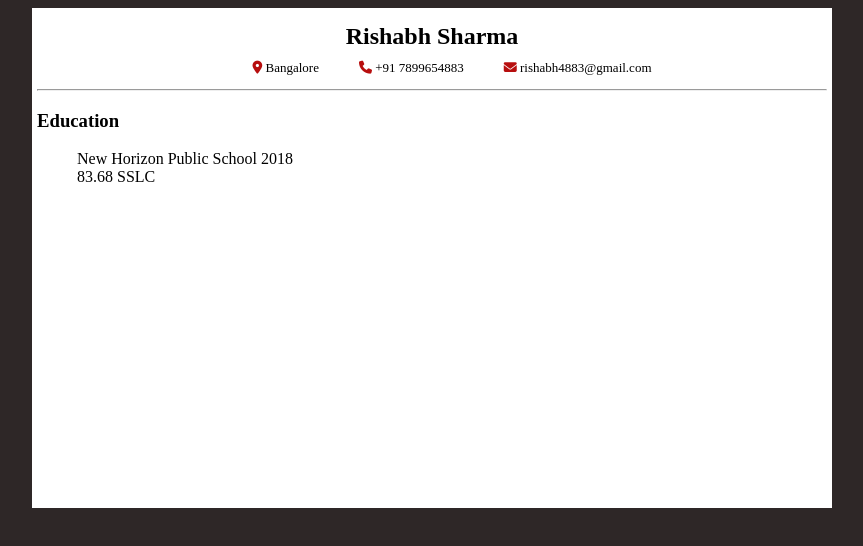
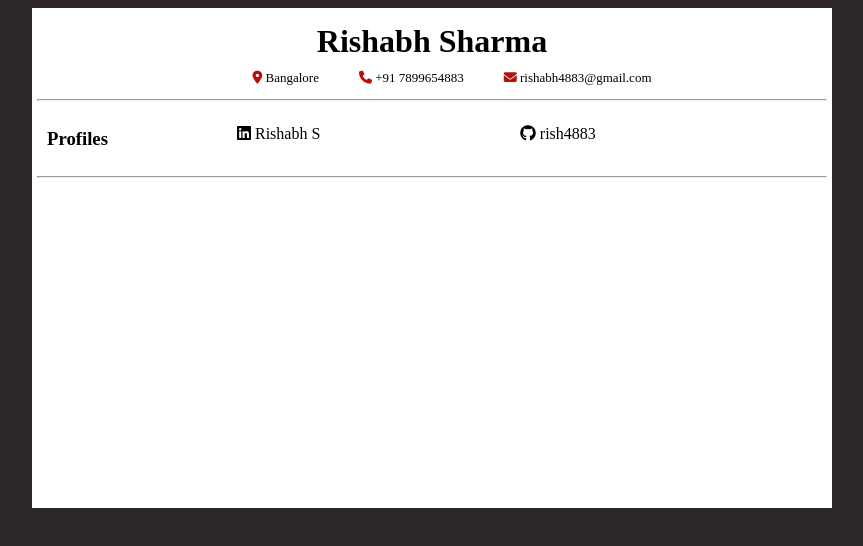
Before and after one commit to rish4883/internship, a plain HTML site: page resume/index.html in a window 1280 px wide. Shown: the whole page, without its empty margins (208-1071 px from the left). Drawn offline with Linux system fonts and the light colour scheme.

Commit message:
Add profiles section and style

```diff
--- a/resume/index.html
+++ b/resume/index.html
@@ -9,30 +9,24 @@
 </head>
 <body>
     <div class="resume">
-        <section class="personal">
+        <div class="personal">
             <h1 class="name">Rishabh Sharma</h1>
             <ul>
                 <li><i class="fa-solid fa-location-dot"></i> Bangalore</li>
                 <li><i class="fa-solid fa-phone"></i> +91 7899654883</li>
                 <li><i class="fa-solid fa-envelope"></i> rishabh4883@gmail.com</li>
             </ul>
+        </div>
+        <hr>
+        <section class="profiles">
+            <h3>Profiles</h3>
+            <ul>
+                <li><i class="fa-brands fa-linkedin"></i> Rishabh S</li>
+                <li><i class="fa-brands fa-github"></i> rish4883</li>
+            </ul>
         </section>
         <hr>
-        <section class="education">
-            <h3>Education</h2>
-            <ul class="institute">
-                <li>
-                    <div><span>New Horizon Public School</span> <span>2018</span></div>
-                    <div><span>83.68</span> <span>SSLC</span></div>
-                </li>
-                <li>
 
-                </li>
-                <li>
-
-                </li>
-            </ul>
-        </section>
     </div>
 </body>
 </html>
--- a/resume/style.css
+++ b/resume/style.css
@@ -13,6 +13,16 @@ ul {
     height: 500px;
     padding: 5px 5px;
     box-sizing: border-box;
+}
+
+section {
+    display: flex;
+    margin: 0px 10px;
+    /* gap: 50px; */
+}
+
+section h3 {
+    width: 150px;
 }
 
 
@@ -38,3 +48,9 @@ ul {
 }
 
 /* ********************************************************************* */
+
+
+.profiles ul {
+    display: flex;
+    gap: 200px;
+}
```
